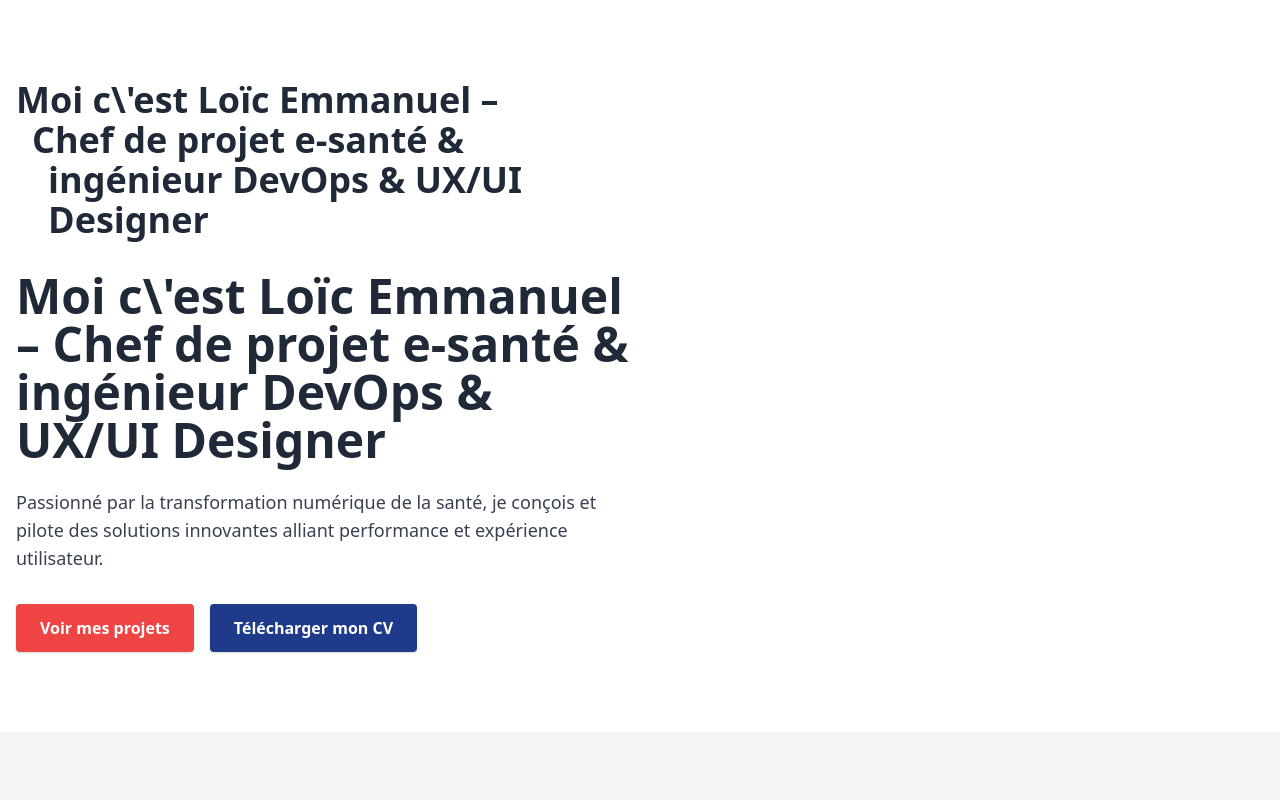
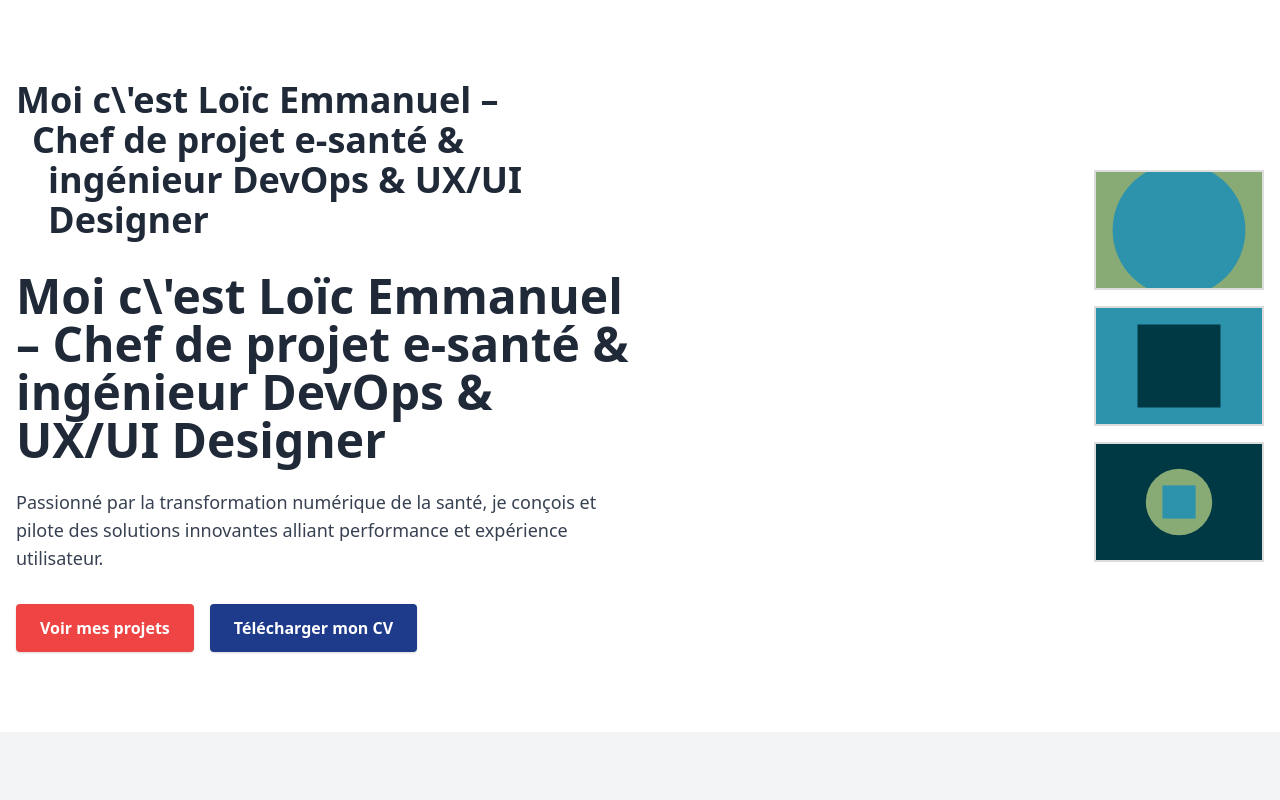
Before and after one commit to Bloooooooooo-hub/portfolio, a plain HTML site: page index.html in a window 1280 px wide. Shown: the top 800 px of the page. Drawn offline with nearby package versions, Linux system fonts and the light colour scheme.

Commit message:
Update hero section with photo frames

```diff
--- a/index.html
+++ b/index.html
@@ -7,15 +7,20 @@
   <!-- Tailwind CSS via CDN -->
   <link href="https://cdn.jsdelivr.net/npm/tailwindcss@2.2.19/dist/tailwind.min.css" rel="stylesheet">
   <style>
-    /* Custom styles for Bauhaus shapes */
+    .photo-frame {
+      width: 170px;
+      height: 120px;
+      object-fit: cover;
+      border: 2px solid #ddd;
+    }
   </style>
 </head>
 <body class="bg-white text-gray-800">
   <!-- Hero Section -->
   <section class="py-20">
-    <div class="container mx-auto px-4 flex flex-col-reverse lg:flex-row items-center">
+    <div class="container mx-auto px-4 flex flex-col lg:flex-row items-center">
       <!-- Text -->
-      <div class="w-full lg:w-1/2 mt-10 lg:mt-0">
+      <div class="left-half w-full lg:w-1/2 mt-10 lg:mt-0">
 
         <h1 class="text-3xl lg:text-4xl font-bold mb-6 leading-snug">
           <span class="block">Moi c\'est Loïc Emmanuel&nbsp;–</span>
@@ -36,26 +41,12 @@
           <a href="#" class="bg-blue-900 hover:bg-blue-800 text-white font-semibold px-6 py-3 rounded shadow">Télécharger mon CV</a>
         </div>
       </div>
-      <!-- Shapes -->
-
-      <div class="w-full lg:w-1/2 flex justify-center lg:justify-end">
-        <div class="grid grid-cols-3 gap-2 max-w-[400px]">
-          <div class="w-full aspect-square bg-[#F56565]"></div>
-          <div class="w-full aspect-square bg-[#ECC94B] rounded-full -translate-x-2"></div>
-          <div class="w-full aspect-square bg-[#2D93AD] rotate-45 translate-y-1"></div>
-          <div class="w-full aspect-square bg-[#003844] rounded-lg -translate-y-1"></div>
-          <div class="w-full aspect-square bg-[#88AB75] scale-110"></div>
-          <div class="w-full aspect-square bg-[#F56565] rounded-full -translate-x-1 translate-y-1"></div>
-          <div class="w-full aspect-square bg-[#2D93AD] -rotate-45 translate-x-1"></div>
-          <div class="w-full aspect-square bg-[#88AB75] -translate-y-1"></div>
-          <div class="w-full aspect-square bg-[#ECC94B] rounded-lg translate-x-1"></div>
-
-      <div class="w-full lg:w-1/2 flex justify-center">
-        <div class="relative w-64 h-64">
-          <div class="absolute bg-[#88AB75] rounded-full w-40 h-40 -top-4 -left-4"></div>
-          <div class="absolute bg-[#2D93AD] w-32 h-32 rotate-45 right-0 top-10"></div>
-          <div class="absolute bg-[#003844] w-16 h-16 bottom-4 left-20"></div>
-
+      <!-- Photos -->
+      <div class="right-half w-full lg:w-1/2 flex justify-center lg:justify-end mt-10 lg:mt-0">
+        <div class="flex flex-col items-center space-y-4">
+          <img src="images/project1.svg" alt="Photo 1" class="photo-frame">
+          <img src="images/project2.svg" alt="Photo 2" class="photo-frame">
+          <img src="images/project3.svg" alt="Photo 3" class="photo-frame">
         </div>
       </div>
     </div>
```
